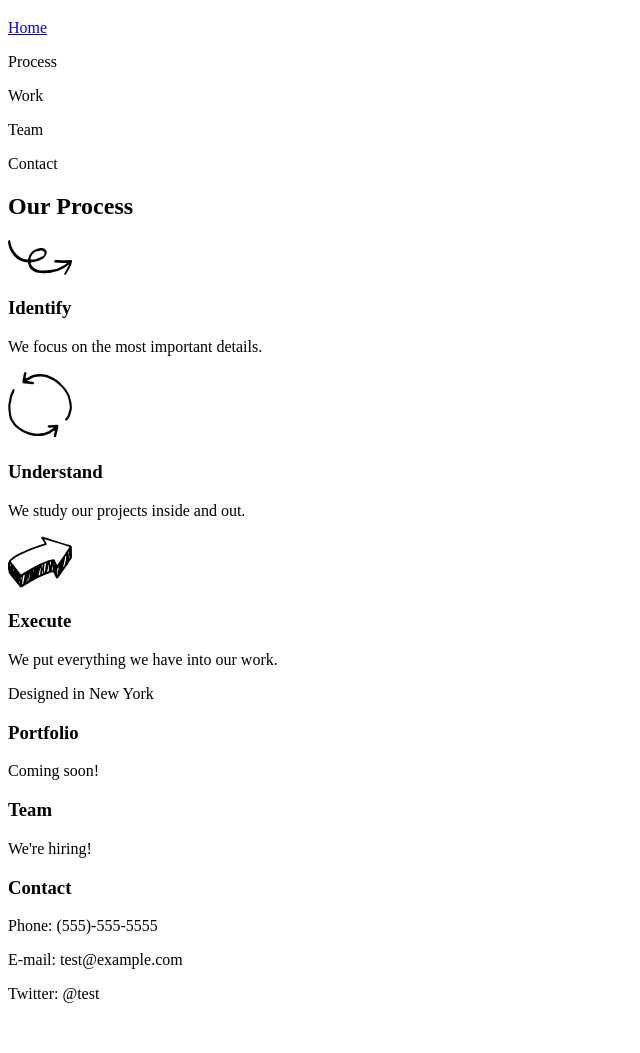
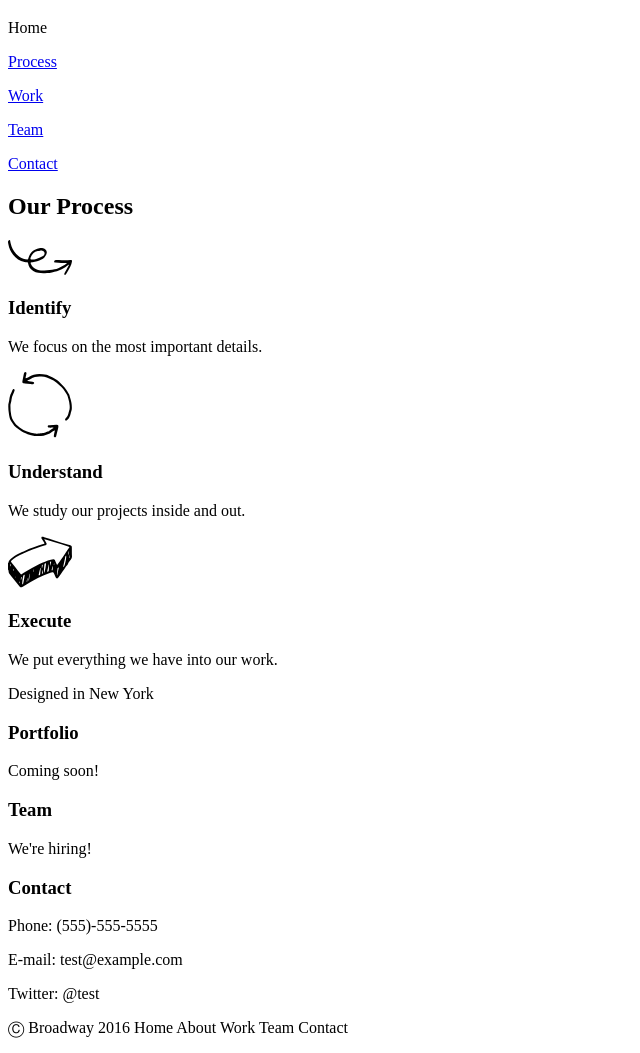
Before and after one commit to cptwonton/Broadway, a plain HTML site: page index.html in a window 1280 px wide. Shown: the part 61-1114 px from the top of the page, without its empty margins (0-640 px from the left). Before the commit the page ends 1080 px from the top, so only its background shows below. Drawn offline with Linux system fonts and the light colour scheme.

```diff
--- a/index.html
+++ b/index.html
@@ -8,12 +8,14 @@
   </head>
 
   <body>
-    <h1>Broadway Design</h1>
-    <p><a href="#process">Home</a></p>
-    <p><a>Process</a></p>
-    <p><a>Work</a></p>
-    <p><a>Team</a></p>
-    <p><a>Contact</a></p>
+    <div>
+      <h1>Broadway Design</h1>
+      <p><a>Home</a></p>
+      <p><a href="#process">Process</a></p>
+      <p><a href="#work">Work</a></p>
+      <p><a href="team">Team</a></p>
+      <p><a href="contact">Contact</a></p>
+    </div>
     <h2 id="process">Our Process</h2>
     <p><img src="resources/images/identify.svg"></p>
     <h3>Identify</h3>
@@ -25,14 +27,23 @@
     <h3>Execute</h3>
     <p>We put everything we have into our work.</p>
     <p class="designed_in_ny">Designed in New York</p>
-    <h3>Portfolio</h3>
+    <h3 id="work">Portfolio</h3>
     <p>Coming soon!</p>
-    <h3>Team</h3>
+    <h3 id="team">Team</h3>
     <p>We're hiring!</p>
-    <h3>Contact</h3>
+    <h3 id="contact">Contact</h3>
     <p>Phone: (555)-555-5555</p>
     <p>E-mail: test@example.com</p>
     <p>Twitter: @test</p>
+
+    <p>
+      &#9400; Broadway 2016
+      <a class="bottom_navlink">Home</a>
+      <a class="bottom_navlink">About</a>
+      <a class="bottom_navlink">Work</a>
+      <a class="bottom_navlink">Team</a>
+      <a class="bottom_navlink">Contact</a>
+    </p>
   </body>
 
 </html>
```
